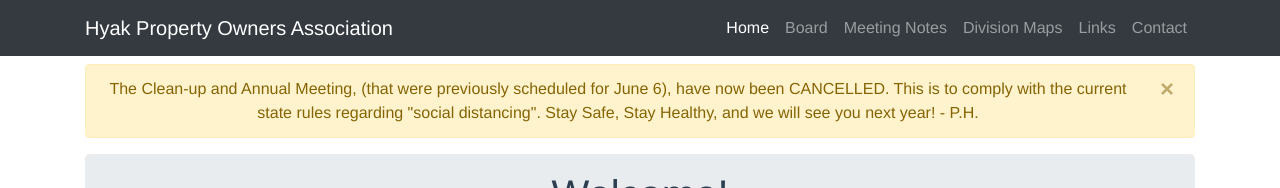
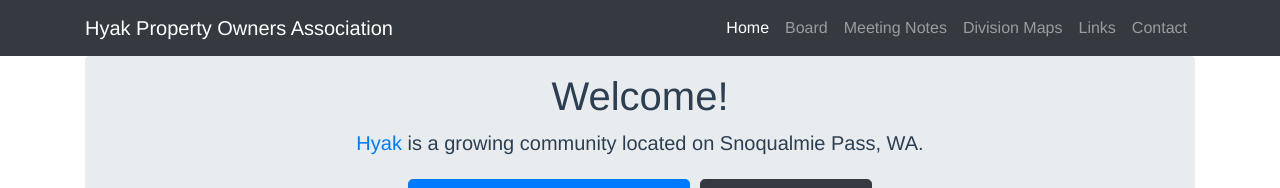
Before and after one commit to TheGauntt/hyak.life, a Vue app: page / in a window 1280 px wide. Shown: the top 188 px of the page. Built offline with nearby package versions, Linux system fonts and the light colour scheme; what vue-toasted would draw is missing.

Commit message:
Banner day

```diff
--- a/src/views/Home.vue
+++ b/src/views/Home.vue
@@ -4,12 +4,12 @@
     <div class="container">
       <div class="row">
         <div class="col-lg-12">
-          <div class="alert alert-warning alert-dismissible fade show mt-2" role="alert">
+          <!-- <div class="alert alert-warning alert-dismissible fade show mt-2" role="alert">
            The Clean-up and Annual Meeting, (that were previously scheduled for June 6), have now been CANCELLED. This is to comply with the current state rules regarding "social distancing". Stay Safe, Stay Healthy, and we will see you next year! - P.H.
             <button type="button" class="close" data-dismiss="alert" aria-label="Close">
               <span aria-hidden="true">&times;</span>
             </button>
-          </div>
+          </div> -->
 
           <div class="jumbotron pt-3 pb-3">
             <h1>Welcome!</h1>
```
